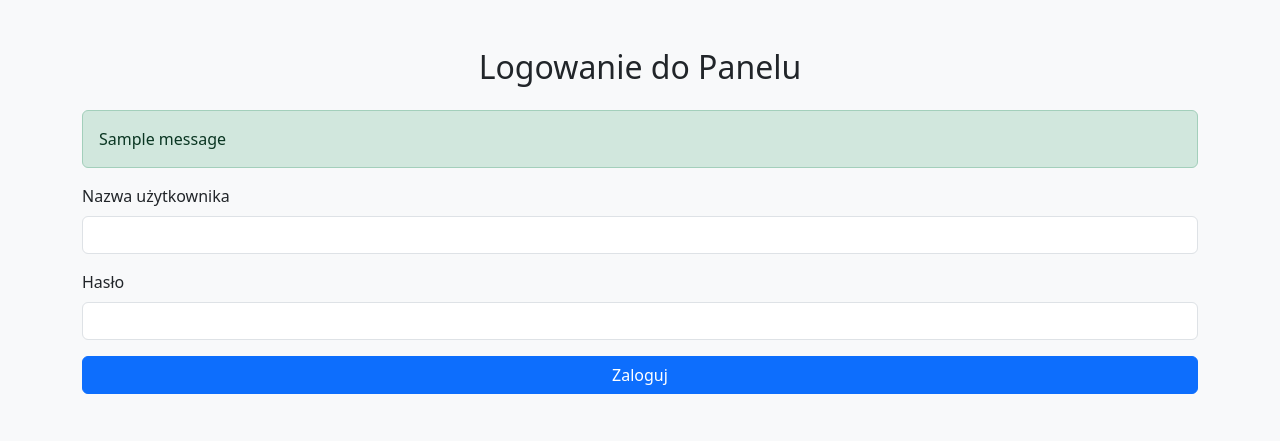
After one commit to MeramQ/webSklep, a Django app: page /login/ in a window 1280 px wide. The commit adds this page. Shown: the top 441 px of the page. Run offline with Django 5.2, Linux system fonts and the light colour scheme; tables that the repository leaves empty hold one stand-in row (values such as "Sample post"); one stand-in notice (Sample message) is shown; some libraries are stand-ins or nearby versions.

Commit message:
added login mechanism to the admin panel

```diff
--- a/webMySklep/templates/admin-panel.html
+++ b/webMySklep/templates/admin-panel.html
@@ -17,11 +17,14 @@
         <form method="POST" action="{% url 'delete_selected_items' %}">
             {% csrf_token %}
             <div class="d-flex justify-content-between align-items-center mb-4">
-                <div class="mb-3">
+                <div>
                     <a href="{% url 'add_item' %}" class="btn btn-success">Dodaj nowy produkt</a>
                     <button type="submit" class="btn btn-danger">Usuń zaznaczone</button>
                 </div>
+                <div>
                 <a href="{% url 'index' %}" class="btn btn-secondary">Powrót</a>
+                <a href="{% url 'logout' %}" class="btn btn-danger">Wyloguj</a>
+                </div>
             </div>
 
 
--- /dev/null
+++ b/webMySklep/templates/login.html
@@ -0,0 +1,32 @@
+<!DOCTYPE html>
+<html lang="pl">
+<head>
+    <meta charset="UTF-8">
+    <title>Logowanie</title>
+    {% load bootstrap5 %}
+    {% bootstrap_css %}
+    {% bootstrap_javascript %}
+</head>
+<body class="bg-light">
+    <div class="container py-5">
+        <h2 class="text-center mb-4">Logowanie do Panelu</h2>
+        {% if messages %}
+            {% for message in messages %}
+                <div class="alert alert-{{ message.tags }}">{{ message }}</div>
+            {% endfor %}
+        {% endif %}
+        <form method="POST">
+            {% csrf_token %}
+            <div class="mb-3">
+                <label for="username" class="form-label">Nazwa użytkownika</label>
+                <input type="text" name="username" id="username" class="form-control" required>
+            </div>
+            <div class="mb-3">
+                <label for="password" class="form-label">Hasło</label>
+                <input type="password" name="password" id="password" class="form-control" required>
+            </div>
+            <button type="submit" class="btn btn-primary w-100">Zaloguj</button>
+        </form>
+    </div>
+</body>
+</html>
--- a/webMySklep/urls.py
+++ b/webMySklep/urls.py
@@ -1,5 +1,5 @@
 from django.urls import path
-from .views import index, admin, add_item, edit_item, delete_item, delete_selected_items
+from .views import index, admin, add_item, edit_item, delete_item, delete_selected_items, login_view, logout_view
 
 urlpatterns = [
     path('', index, name='index'),
@@ -8,4 +8,6 @@ urlpatterns = [
     path('admin-panel/edit/<int:item_id>/', edit_item, name='edit_item'),
     path('admin-panel/delete/<int:item_id>/', delete_item, name='delete_item'),
     path('admin-panel/delete-selected/', delete_selected_items, name='delete_selected_items'),
+    path('login/', login_view, name='login'),
+    path('logout/', logout_view, name='logout'),
 ]
--- a/webMySklep/views.py
+++ b/webMySklep/views.py
@@ -2,12 +2,15 @@ from django.shortcuts import render, redirect, get_object_or_404
 from django.contrib import messages
 from .models import Item
 from .forms import ItemForm
+from django.contrib.auth import authenticate, login, logout
+from django.contrib.auth.decorators import login_required
 
 # Create your views here.
 def index(request):
     items = Item.objects.all()
     return render(request, 'item-list.html', {'items': items})
 
+@login_required
 def admin(request):
     items = Item.objects.all()
     return render(request, 'admin-panel.html', {'items': items})
@@ -47,3 +50,23 @@ def delete_selected_items(request):
         Item.objects.filter(id__in=selected_ids).delete()
         messages.success(request, "Zaznaczone przedmioty zostały usunięte!")
     return redirect('admin-panel')
+
+def login_view(request):
+    if request.method == 'POST':
+        username = request.POST['username']
+        password = request.POST['password']
+        user = authenticate(request, username=username, password=password)
+        if user is not None:
+            login(request, user)
+            messages.success(request, "Zalogowano pomyślnie!")
+            return redirect('admin-panel')
+        else:
+            messages.error(request, "Nieprawidłowe dane logowania!")
+
+    return render(request, 'login.html')
+
+@login_required
+def logout_view(request):
+    logout(request)
+    messages.success(request, "Wylogowano pomyślnie!")
+    return redirect('login')
--- a/webSklep/settings.py
+++ b/webSklep/settings.py
@@ -124,3 +124,5 @@ STATIC_URL = 'static/'
 # https://docs.djangoproject.com/en/5.1/ref/settings/#default-auto-field
 
 DEFAULT_AUTO_FIELD = 'django.db.models.BigAutoField'
+
+LOGIN_URL = '/login/'
```
